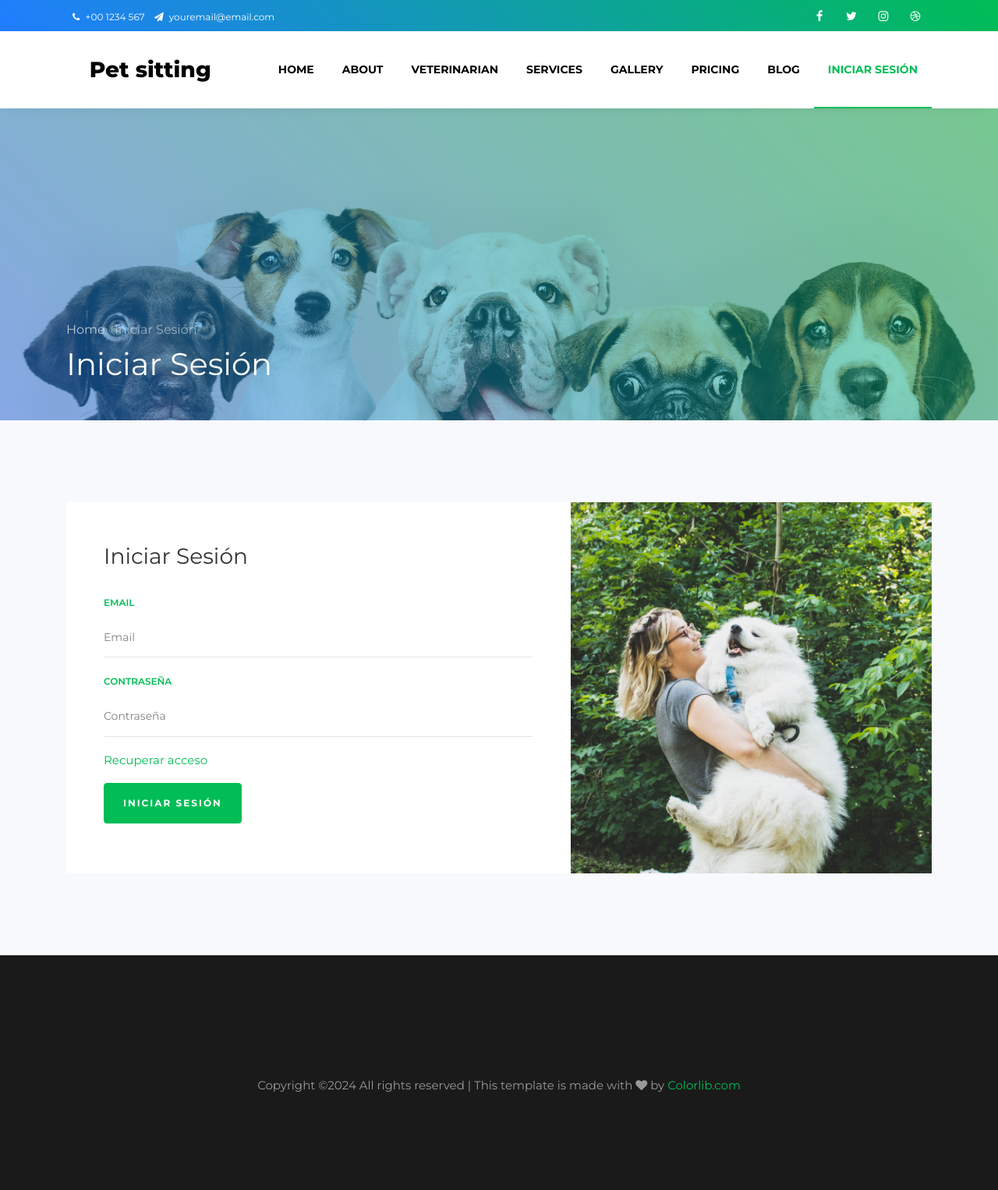
After one commit to joarnoldo/webTransaccionalVeterinaria, a PHP site: page /View/iniciarSesion.php in a window 1280 px wide. The commit adds this page. Shown: the whole page at 78% size. Run offline with PHP 8.4, Linux system fonts and the light colour scheme; some libraries are stand-ins or nearby versions; some web fonts are replaced.

Commit message:
inciarSesion

```diff
--- a/View/home.php
+++ b/View/home.php
@@ -61,7 +61,7 @@
 	          <li class="nav-item"><a href="gallery.html" class="nav-link">Gallery</a></li>
 	          <li class="nav-item"><a href="pricing.html" class="nav-link">Pricing</a></li>
 	          <li class="nav-item"><a href="blog.html" class="nav-link">Blog</a></li>
-	          <li class="nav-item"><a href="contact.html" class="nav-link">Contact</a></li>
+	          <li class="nav-item"><a href="iniciarSesion.php" class="nav-link">Inciar Sesion</a></li>
 	        </ul>
 	      </div>
 	    </div>
--- /dev/null
+++ b/View/iniciarSesion.php
@@ -0,0 +1,194 @@
+<!DOCTYPE html>
+<html lang="en">
+
+<head>
+    <title>Pet Sitting - Free Bootstrap 4 Template by Colorlib</title>
+    <meta charset="utf-8">
+    <meta name="viewport" content="width=device-width, initial-scale=1, shrink-to-fit=no">
+
+    <link href="https://fonts.googleapis.com/css?family=Montserrat:200,300,400,500,600,700,800&display=swap"
+        rel="stylesheet">
+
+    <link rel="stylesheet" href="https://stackpath.bootstrapcdn.com/font-awesome/4.7.0/css/font-awesome.min.css">
+
+    <link rel="stylesheet" href="css/animate.css">
+
+    <link rel="stylesheet" href="css/owl.carousel.min.css">
+    <link rel="stylesheet" href="css/owl.theme.default.min.css">
+    <link rel="stylesheet" href="css/magnific-popup.css">
+
+
+    <link rel="stylesheet" href="css/bootstrap-datepicker.css">
+    <link rel="stylesheet" href="css/jquery.timepicker.css">
+
+    <link rel="stylesheet" href="css/flaticon.css">
+    <link rel="stylesheet" href="css/style.css">
+</head>
+
+<body>
+
+    <div class="wrap">
+        <div class="container">
+            <div class="row">
+                <div class="col-md-6 d-flex align-items-center">
+                    <p class="mb-0 phone pl-md-2">
+                        <a href="#" class="mr-2"><span class="fa fa-phone mr-1"></span> +00 1234 567</a>
+                        <a href="#"><span class="fa fa-paper-plane mr-1"></span> youremail@email.com</a>
+                    </p>
+                </div>
+                <div class="col-md-6 d-flex justify-content-md-end">
+                    <div class="social-media">
+                        <p class="mb-0 d-flex">
+                            <a href="#" class="d-flex align-items-center justify-content-center"><span
+                                    class="fa fa-facebook"><i class="sr-only">Facebook</i></span></a>
+                            <a href="#" class="d-flex align-items-center justify-content-center"><span
+                                    class="fa fa-twitter"><i class="sr-only">Twitter</i></span></a>
+                            <a href="#" class="d-flex align-items-center justify-content-center"><span
+                                    class="fa fa-instagram"><i class="sr-only">Instagram</i></span></a>
+                            <a href="#" class="d-flex align-items-center justify-content-center"><span
+                                    class="fa fa-dribbble"><i class="sr-only">Dribbble</i></span></a>
+                        </p>
+                    </div>
+                </div>
+            </div>
+        </div>
+    </div>
+    <nav class="navbar navbar-expand-lg navbar-dark ftco_navbar bg-dark ftco-navbar-light" id="ftco-navbar">
+        <div class="container">
+            <a class="navbar-brand" href="home.php"><span class="flaticon-pawprint-1 mr-2"></span>Pet sitting</a>
+            <button class="navbar-toggler" type="button" data-toggle="collapse" data-target="#ftco-nav"
+                aria-controls="ftco-nav" aria-expanded="false" aria-label="Toggle navigation">
+                <span class="fa fa-bars"></span> Menu
+            </button>
+            <div class="collapse navbar-collapse" id="ftco-nav">
+                <ul class="navbar-nav ml-auto">
+                    <li class="nav-item"><a href="home.php" class="nav-link">Home</a></li>
+                    <li class="nav-item"><a href="about.html" class="nav-link">About</a></li>
+                    <li class="nav-item"><a href="vet.html" class="nav-link">Veterinarian</a></li>
+                    <li class="nav-item"><a href="services.html" class="nav-link">Services</a></li>
+                    <li class="nav-item"><a href="gallery.html" class="nav-link">Gallery</a></li>
+                    <li class="nav-item"><a href="pricing.html" class="nav-link">Pricing</a></li>
+                    <li class="nav-item"><a href="blog.html" class="nav-link">Blog</a></li>
+                    <li class="nav-item active"><a href="iniciarSesion.php" class="nav-link">Iniciar Sesión</a></li>
+                </ul>
+            </div>
+        </div>
+    </nav>
+    <!-- END nav -->
+    <section class="hero-wrap hero-wrap-2" style="background-image: url('images/bg_2.jpg');"
+        data-stellar-background-ratio="0.5">
+        <div class="overlay"></div>
+        <div class="container">
+            <div class="row no-gutters slider-text align-items-end">
+                <div class="col-md-9 ftco-animate pb-5">
+                    <p class="breadcrumbs mb-2"><span class="mr-2"><a href="home.php">Home <i
+                                    class="ion-ios-arrow-forward"></i></a></span> <span>Iniciar Sesión <i
+                                class="ion-ios-arrow-forward"></i></span></p>
+                    <h1 class="mb-0 bread">Iniciar Sesión</h1>
+                </div>
+            </div>
+        </div>
+    </section>
+
+    <section class="ftco-section bg-light">
+        <div class="container">
+            <div class="row justify-content-center">
+                <div class="col-md-12">
+                    <div class="wrapper">
+                        <div class="row no-gutters">
+                            <div class="col-md-7">
+                                <div class="contact-wrap w-100 p-md-5 p-4">
+                                    <h3 class="mb-4">Iniciar Sesión</h3>
+                                    <form method="POST" id="contactForm" name="contactForm" class="contactForm">
+                                        <div class="row">
+                                            <div class="col-md-12">
+                                                <div class="form-group">
+                                                    <label class="label" for="email">Email</label>
+                                                    <input type="text" class="form-control" name="email" id="email"
+                                                        placeholder="Email">
+                                                </div>
+                                            </div>
+                                            <div class="col-md-12">
+                                                <div class="form-group">
+                                                    <label class="label" for="password">Contraseña</label>
+                                                    <input type="password" class="form-control" name="password"
+                                                        id="password" placeholder="Contraseña">
+                                                </div>
+                                            </div>
+                                            <div class="col-md-12">
+                                                <div class="form-group">
+                                                    <a class="text" href="recuperarAcceso.php">Recuperar acceso</a>
+                                                </div>
+                                            </div>
+                                            <div class="col-md-12">
+                                                <div class="form-group">
+                                                <p><a href="home.php" class="btn btn-primary mr-md-4 py-3 px-4">Iniciar Sesión<span class="ion-ios-arrow-forward"></span></a></p>
+                                                </div>
+                                            </div>
+                                        </div>
+                                    </form>
+                                </div>
+                            </div>
+                            <div class="col-md-5 d-flex align-items-stretch">
+                                <div class="info-wrap w-100 p-5 img" style="background-image: url(images/img.jpg);">
+                                </div>
+                            </div>
+                        </div>
+                    </div>
+                </div>
+            </div>
+        </div>
+    </section>
+
+    <footer class="footer">
+        <div class="container">
+            <div class="row mt-5">
+                <div class="col-md-12 text-center">
+
+                    <p class="copyright">
+                        <!-- Link back to Colorlib can't be removed. Template is licensed under CC BY 3.0. -->
+                        Copyright &copy;<script>
+                        document.write(new Date().getFullYear());
+                        </script> All rights reserved | This template is made with <i class="fa fa-heart"
+                            aria-hidden="true"></i> by <a href="https://colorlib.com" target="_blank">Colorlib.com</a>
+                        <!-- Link back to Colorlib can't be removed. Template is licensed under CC BY 3.0. -->
+                    </p>
+                </div>
+            </div>
+        </div>
+    </footer>
+
+
+
+
+    <!-- loader -->
+    <div id="ftco-loader" class="show fullscreen"><svg class="circular" width="48px" height="48px">
+            <circle class="path-bg" cx="24" cy="24" r="22" fill="none" stroke-width="4" stroke="#eeeeee" />
+            <circle class="path" cx="24" cy="24" r="22" fill="none" stroke-width="4" stroke-miterlimit="10"
+                stroke="#F96D00" />
+        </svg></div>
+
+
+    <script src="js/jquery.min.js"></script>
+    <script src="js/jquery-migrate-3.0.1.min.js"></script>
+    <script src="js/popper.min.js"></script>
+    <script src="js/bootstrap.min.js"></script>
+    <script src="js/jquery.easing.1.3.js"></script>
+    <script src="js/jquery.waypoints.min.js"></script>
+    <script src="js/jquery.stellar.min.js"></script>
+    <script src="js/jquery.animateNumber.min.js"></script>
+    <script src="js/bootstrap-datepicker.js"></script>
+    <script src="js/jquery.timepicker.min.js"></script>
+    <script src="js/owl.carousel.min.js"></script>
+    <script src="js/jquery.magnific-popup.min.js"></script>
+    <script src="js/scrollax.min.js"></script>
+    <script src="https://maps.googleapis.com/maps/api/js?key=AIzaSyBVWaKrjvy3MaE7SQ74_uJiULgl1JY0H2s&sensor=false">
+    </script>
+    <script src="js/google-map.js"></script>
+    <script src="js/main.js"></script>
+
+
+
+</body>
+
+</html>
```
Also changed, not shown: View/recuperarAcceso.php (added).
